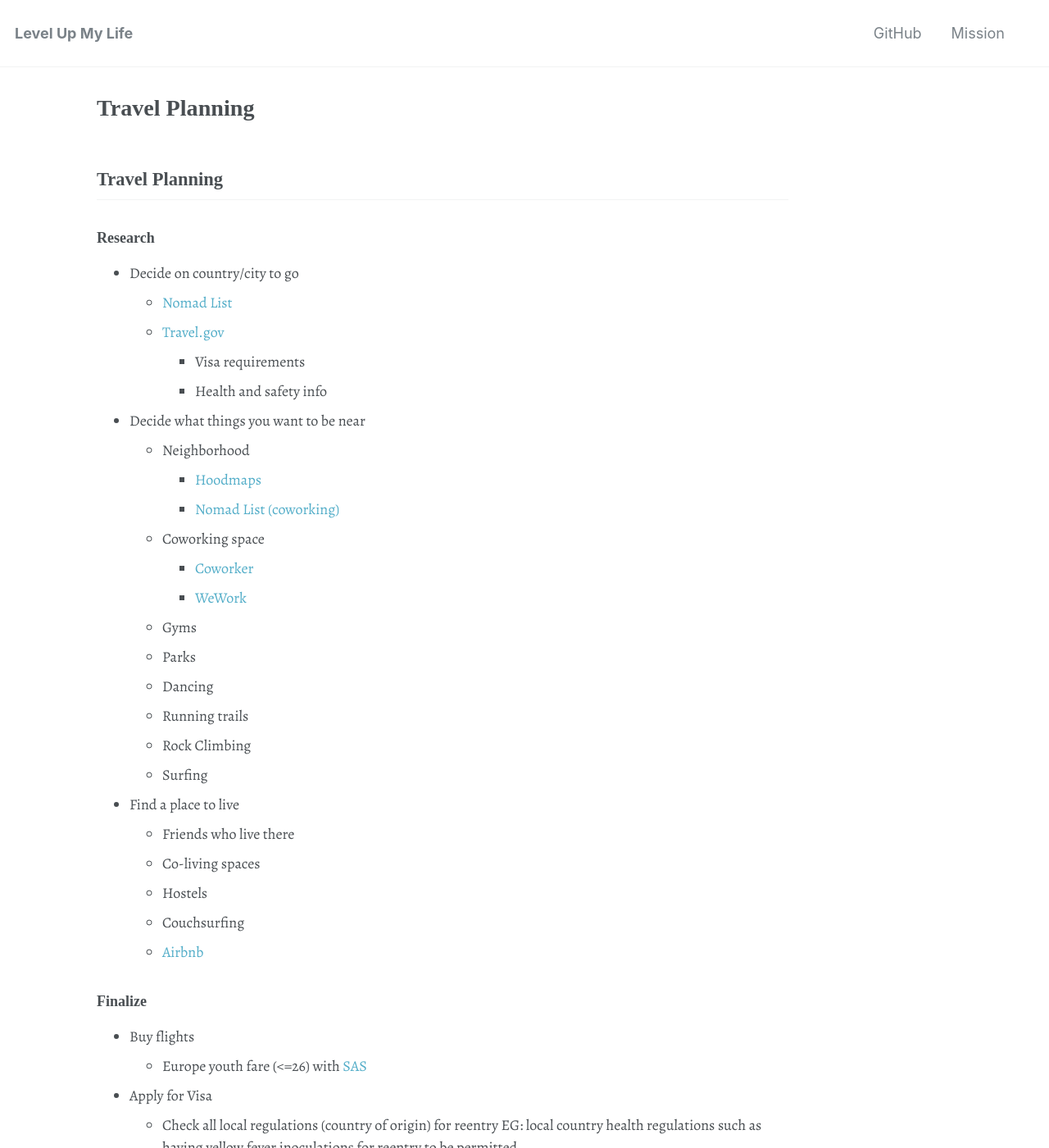
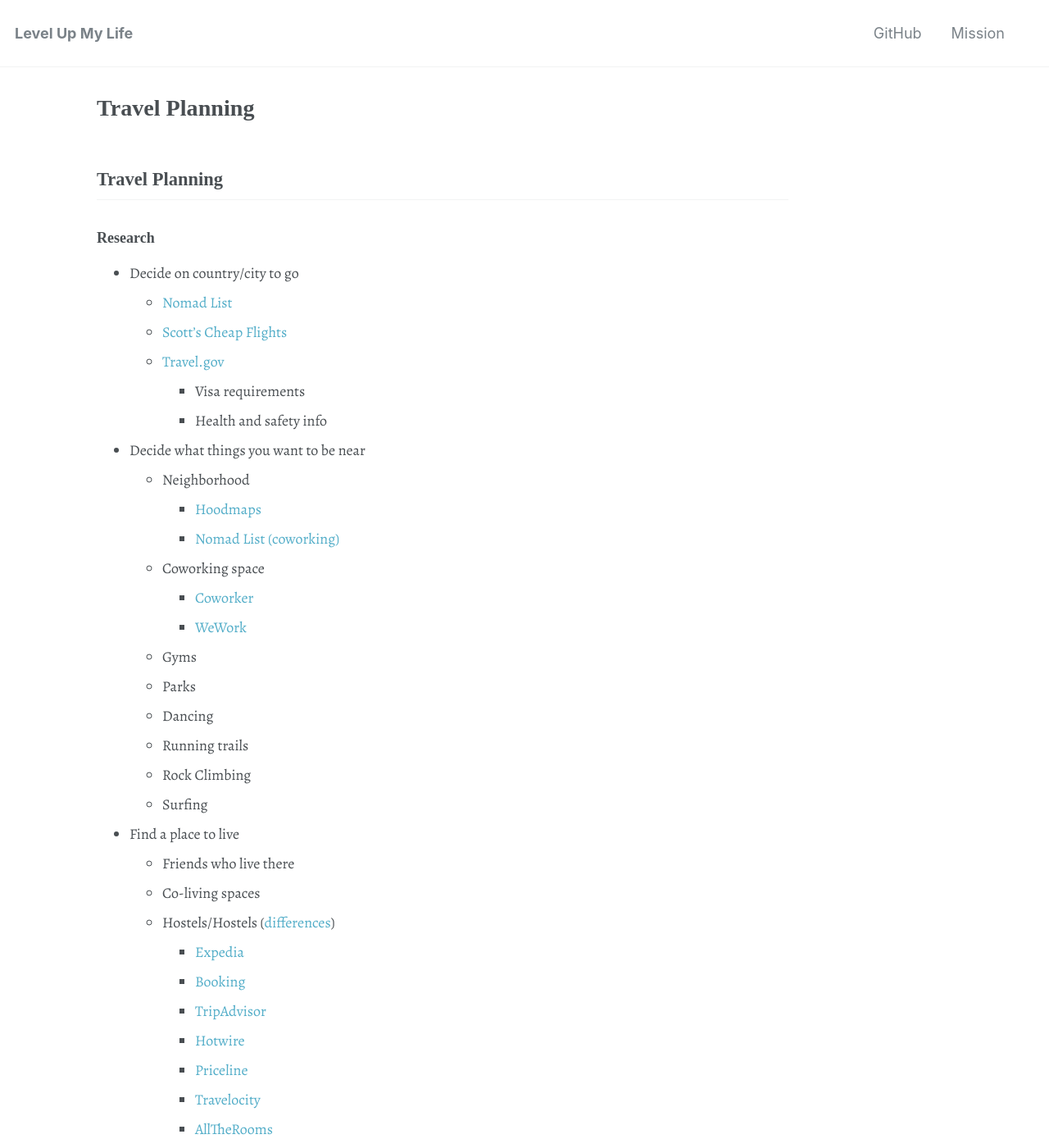
Before and after one commit to shanemileham/levelupmylife, a Jekyll site: the page built from _content/travel/planning.md, in a window 1280 px wide and 1400 px high. Shown: the whole window at 82% size. Built offline with Jekyll 4.4.1, drawn with Linux system fonts in a browser that asks for light colours; some web fonts are replaced; comment, search, counter and statistics services are not loaded.

Commit message:
travel/planning - Added flight and hotel options

```diff
--- a/_content/travel/planning.md
+++ b/_content/travel/planning.md
@@ -6,6 +6,7 @@ title: Travel Planning
 ### Research
 - Decide on country/city to go
   - [Nomad List](https://nomadlist.com/)
+  - [Scott's Cheap Flights](https://scottscheapflights.com/)
   - [Travel.gov](https://travel.state.gov)
     - Visa requirements
     - Health and safety info
@@ -25,8 +26,15 @@ title: Travel Planning
 - Find a place to live
   - Friends who live there
   - Co-living spaces
-  - Hostels
-  - Couchsurfing
+  - Hostels/Hostels ([differences](http://www.thisisinsider.com/expedia-tripadvisor-priceline-travel-booking-site-comparison/#travelocity-6))
+    - [Expedia](https://www.expedia.com/)
+    - [Booking](https://www.booking.com/)
+    - [TripAdvisor](https://www.tripadvisor.com/)
+    - [Hotwire](https://www.hotwire.com/)
+    - [Priceline](https://www.priceline.com/)
+    - [Travelocity](https://www.travelocity.com/)
+    - [AllTheRooms](https://www.alltherooms.com/)
+  - [Couchsurfing](https://www.couchsurfing.com/)
   - [Airbnb](https://www.airbnb.com/)
 
 ### Finalize
```
